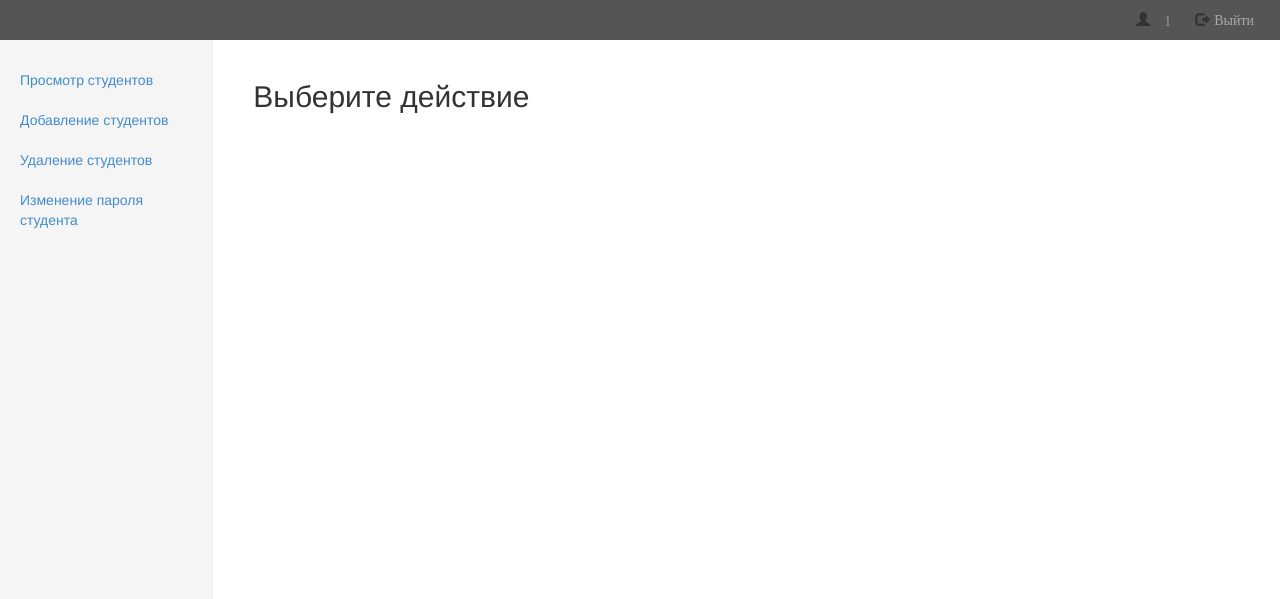
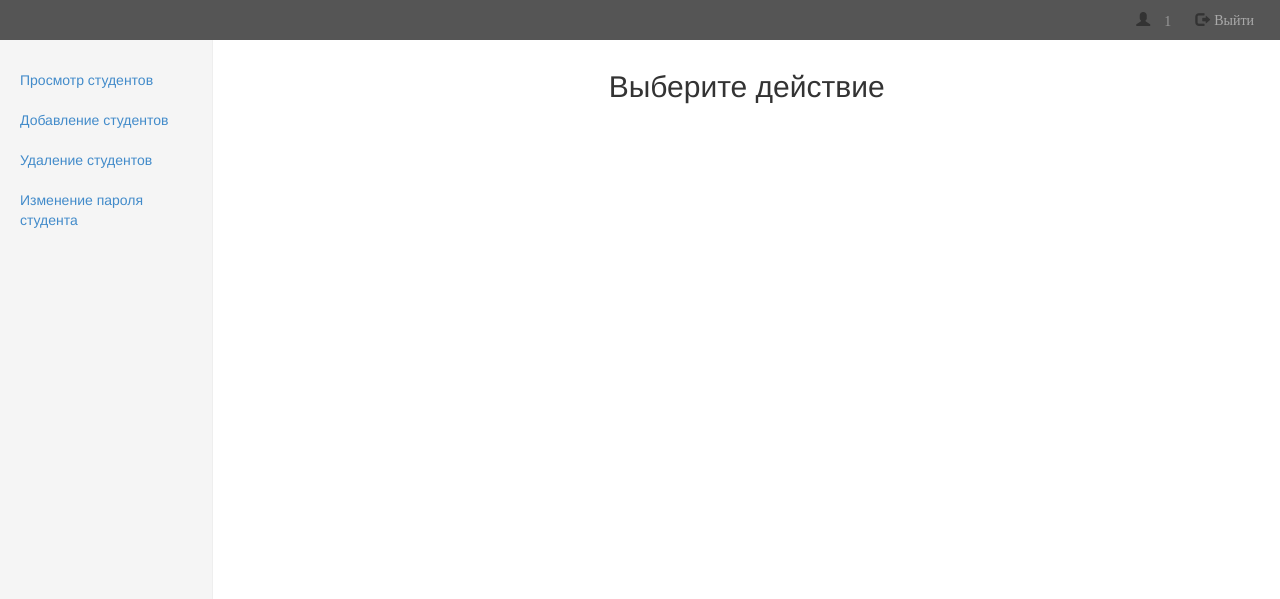
Before and after one commit to akuplyaev/University, a PHP site: page /admin.php in a window 1280 px wide. Shown: the part 100-699 px from the top of the page. Run offline with PHP 8.4, Linux system fonts and the light colour scheme; the visitor is signed in with stand-in values (Sample User, id 1); some libraries are stand-ins or nearby versions.

Commit message:
adminstdav

```diff
--- a/admin.php
+++ b/admin.php
@@ -18,7 +18,10 @@ else{
                 </ul>
             </div>
             <div class="col-sm-9 col-sm-offset-3 col-md-10 col-md-offset-2 main" id="queryresult">
-                    <h2>Выберите действие</h2>
+                    <h2 style="
+                        text-align: center;
+                        margin-top: 10px;
+                        margin-bottom: 20px;">Выберите действие</h2>
             </div>
         </div>
     </div>
--- a/viewstudents.php
+++ b/viewstudents.php
@@ -1,3 +1,9 @@
+<?php session_start();
+if(empty($_SESSION['avtorizate']) || $_SESSION['login']!='0') {
+    header("Location:404.php");
+    return false;
+}
+?>
 <h2 style="
     text-align: center;
     margin-top: 10px;
```
